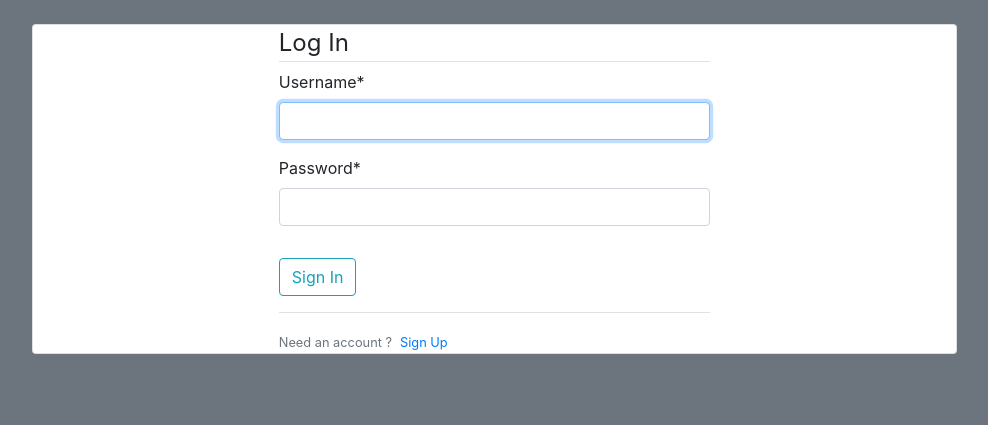
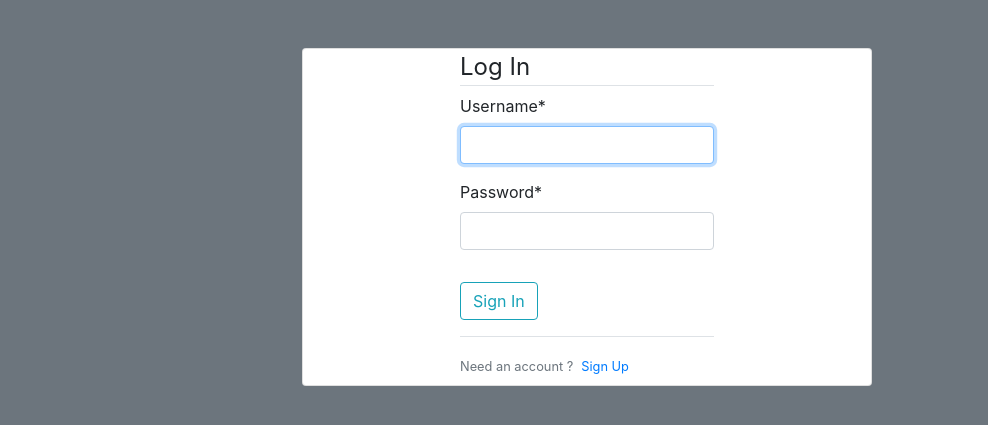
Before and after one commit to PierreKimbanziR/newsread, a Django app: page /users/login/ in a window 1280 px wide. Shown: the part 56-481 px from the top of the page, without its empty margins (53-1041 px from the left). Run offline with Django 3.2, Linux system fonts and the light colour scheme; some libraries are stand-ins or nearby versions.

Commit message:
style login page

```diff
--- a/users/templates/users/login.html
+++ b/users/templates/users/login.html
@@ -1,6 +1,7 @@
 {% extends "newspages/base.html" %}
 {% block content %}
-<div class="card mt-4 col-md-10 mb-4">
+<div class="row justify-content-center mt-4">
+    <div class="card mt-4 col-sm-6 mb-4">
     {% load crispy_forms_tags %}
     <div class="content-section">
         <form method="POST">
@@ -15,11 +16,12 @@
                 <button class="btn btn-outline-info" type="submit">Sign In</button>
             </div>
         </form>
-        <div class="border-top pt-3">
+        <div class="border-top pt-3 mb-2">
             <small  class="text-muted">Need an account ?<a class="ml-2" href="{%url 'register'%}">Sign Up</a></small>
         </div>
     </div>
         </div>
     </div>
-</div>
+</div></div>
+
 {% endblock content %}
--- a/users/templates/users/register.html
+++ b/users/templates/users/register.html
@@ -3,7 +3,7 @@
 <div class="row justify-content-center">
     <div class="card mt-4 col-sm-6 mb-4">
         {% load crispy_forms_tags %}
-        <div class="content-section mx-0">
+        <div class="content-section">
             <form method="POST">
                 {% csrf_token %}
                 <div class="row justify-content-center">
```
Also changed, not shown: db.sqlite3.
